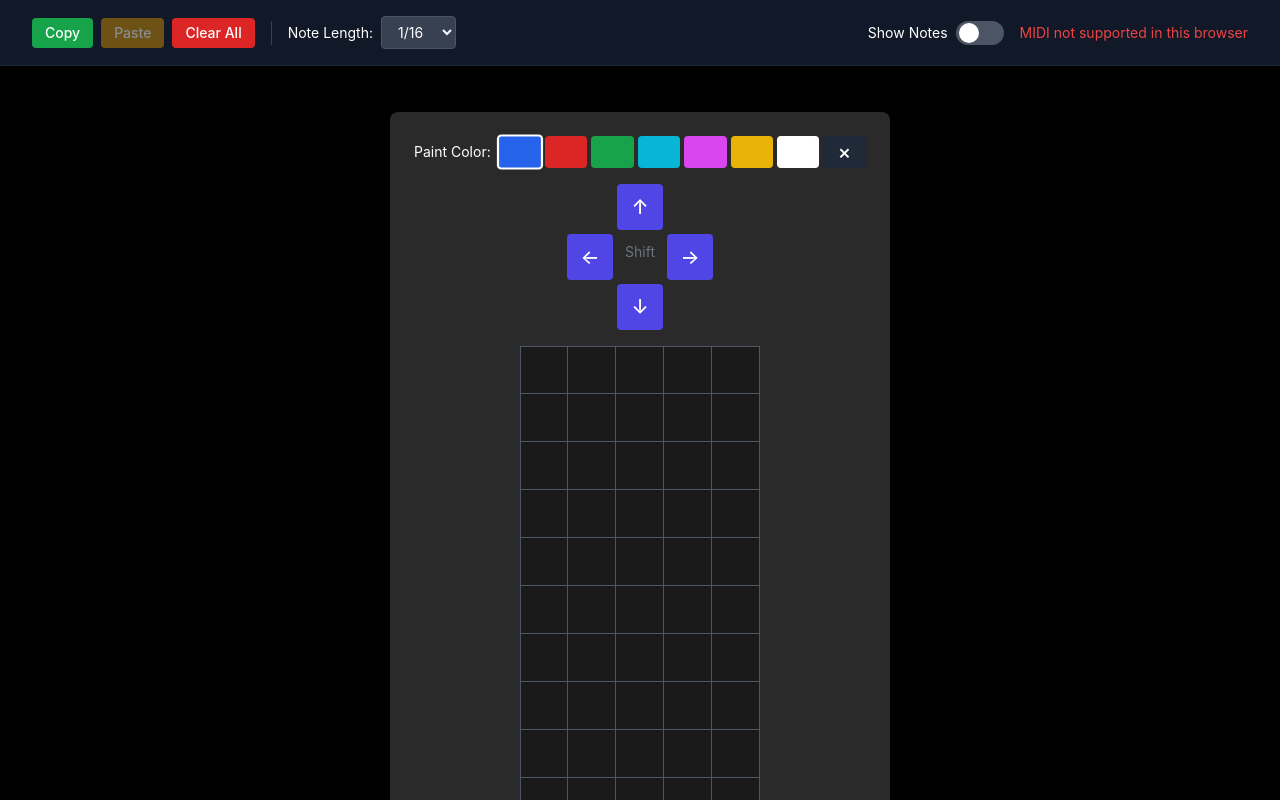
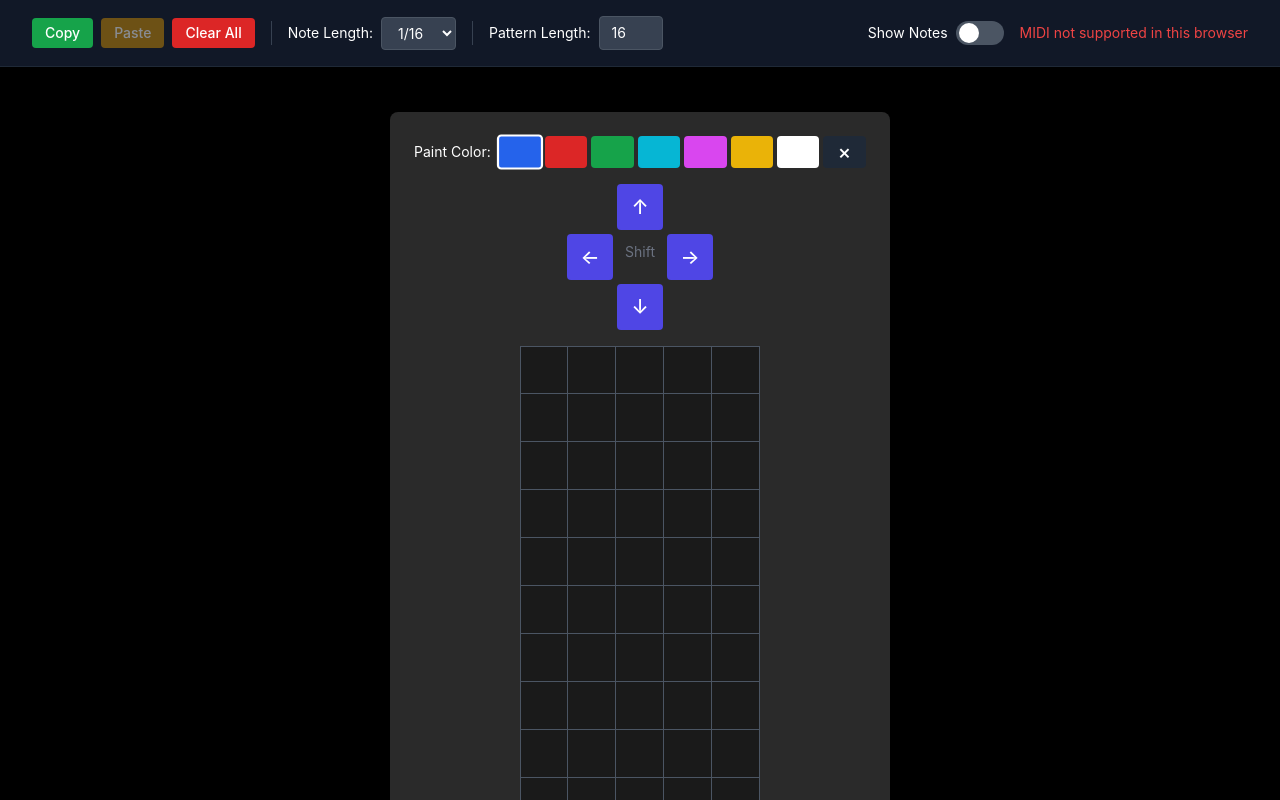
Before and after one commit to blastromen-labs/midi-seq, a Vue app: page / in a window 1280 px wide. Shown: the top 800 px of the page. Built offline with nearby package versions, Linux system fonts and the light colour scheme.

Commit message:
feat: set pattern length

```diff
--- a/src/App.vue
+++ b/src/App.vue
@@ -2,7 +2,8 @@
   <div class="min-h-screen flex flex-col bg-black" tabindex="0" @keydown="handleKeyDown" ref="container">
     <Navbar @midi-output-selected="handleMidiOutputSelected" @show-notes-changed="handleShowNotesChanged"
       @copy="copyCurrentStep" @paste="pasteToCurrentStep" @clear="clearClipboard" :copied-pattern="copiedPattern"
-      :note-length="noteLength" @note-length-changed="handleNoteLengthChanged" @clear-all-notes="clearAllNotes" />
+      :note-length="noteLength" @note-length-changed="handleNoteLengthChanged" @clear-all-notes="clearAllNotes"
+      :pattern-length="patternLength" @pattern-length-changed="handlePatternLengthChanged" />
     <main class="flex-1 flex items-center justify-center p-8 pt-20">
       <div class="bg-panel rounded-lg p-6 shadow-xl w-[500px]">
         <div class="mb-4 flex justify-between items-center">
@@ -119,7 +120,7 @@
           <div class="text-white flex items-center justify-center gap-1">
             <span class="w-6 text-right">{{ currentStepDisplay }}</span>
             <span class="text-gray-500">/</span>
-            <span class="w-6 text-left">16</span>
+            <span class="w-6 text-left">{{ patternLength }}</span>
           </div>
           <button @click="nextStep"
             class="w-10 h-10 flex items-center justify-center rounded bg-gray-700 text-white hover:bg-gray-600">
@@ -162,10 +163,10 @@ const selectedColor = ref('blue');
 const tempo = ref(120);
 const midiOutput = ref(null);
 const noteLength = ref('16');
+const patternLength = ref(16);
 
-// Create a 16-step sequence, each step having a 5x12 grid
-// Now each cell will be an object with color and noteLength, or false
-const sequence = ref(Array.from({ length: 16 }, () => Array(60).fill(false)));
+// Create a sequence with dynamic length
+const sequence = ref(Array.from({ length: patternLength.value }, () => Array(60).fill(false)));
 
 const currentStepDisplay = computed(() => currentStep.value + 1);
 const currentStepGrid = computed(() => sequence.value[currentStep.value]);
@@ -251,11 +252,11 @@ const resetDrawMode = () => {
 };
 
 const previousStep = () => {
-  currentStep.value = (currentStep.value - 1 + 16) % 16;
+  currentStep.value = (currentStep.value - 1 + patternLength.value) % patternLength.value;
 };
 
 const nextStep = () => {
-  currentStep.value = (currentStep.value + 1) % 16;
+  currentStep.value = (currentStep.value + 1) % patternLength.value;
 };
 
 const copyCurrentStep = () => {
@@ -357,35 +358,40 @@ const getMidiNote = (index, color) => {
 };
 
 const playStep = () => {
-  if (!midiOutput.value) return;
+  if (!isPlaying.value) return;
 
-  // First, send note off messages for the previous step's notes
-  const prevStepIndex = (currentStep.value - 1 + 16) % 16;
-  sequence.value[prevStepIndex].forEach((cell, index) => {
+  // Play current step
+  const currentStepNotes = sequence.value[currentStep.value];
+  currentStepNotes.forEach((cell, index) => {
     if (cell) {
-      const notes = getMidiNote(index, cell.color);
-      notes.forEach(({ note, channel }) => {
-        sendMidiNoteOff(note, channel);
-      });
+      const col = index % 5;
+      const row = Math.floor(index / 5);
+      const useChannel1 = col >= 3;
+      const adjustedCol = useChannel1 ? col - 3 : col;
+
+      // Calculate note numbers for each color section
+      const blueNote = row < 12 ? 127 - (adjustedCol * 36) - row : null;
+      const redNote = row < 12 ? 115 - (adjustedCol * 36) - row : null;
+      const greenNote = row < 12 ? 103 - (adjustedCol * 36) - row : null;
+
+      // Send MIDI notes based on cell color
+      if (cell.color === 'blue' && blueNote >= 0 && blueNote <= 127) {
+        sendMidiNoteOn(blueNote, 100, useChannel1 ? 1 : 0);
+        setTimeout(() => sendMidiNoteOff(blueNote, useChannel1 ? 1 : 0), 100);
+      }
+      if (cell.color === 'red' && redNote >= 0 && redNote <= 127) {
+        sendMidiNoteOn(redNote, 100, useChannel1 ? 1 : 0);
+        setTimeout(() => sendMidiNoteOff(redNote, useChannel1 ? 1 : 0), 100);
+      }
+      if (cell.color === 'green' && greenNote >= 0 && greenNote <= 127) {
+        sendMidiNoteOn(greenNote, 100, useChannel1 ? 1 : 0);
+        setTimeout(() => sendMidiNoteOff(greenNote, useChannel1 ? 1 : 0), 100);
+      }
     }
   });
 
-  // Then send note on messages for the current step
-  sequence.value[currentStep.value].forEach((cell, index) => {
-    if (cell) {
-      const notes = getMidiNote(index, cell.color);
-      notes.forEach(({ note, channel }) => {
-        sendMidiNoteOn(note, 100, channel);
-        // Schedule note off based on note length
-        const noteDuration = parseInt(cell.noteLength);
-        setTimeout(() => {
-          sendMidiNoteOff(note, channel);
-        }, (intervalTime.value / (noteDuration / 16)));
-      });
-    }
-  });
-
-  currentStep.value = (currentStep.value + 1) % 16;
+  // Move to next step
+  currentStep.value = (currentStep.value + 1) % patternLength.value;
 };
 
 const handleKeyDown = (event) => {
@@ -575,7 +581,25 @@ const handleNoteLengthChanged = (length) => {
 
 const clearAllNotes = () => {
   // Reset all steps to empty grid
-  sequence.value = Array.from({ length: 16 }, () => Array(60).fill(false));
+  sequence.value = Array.from({ length: patternLength.value }, () => Array(60).fill(false));
+};
+
+const handlePatternLengthChanged = (newLength) => {
+  // Store current sequence
+  const currentSequence = sequence.value;
+
+  // Create new sequence with new length
+  sequence.value = Array.from({ length: newLength }, (_, index) => {
+    // Copy existing steps if available, otherwise create empty step
+    return index < currentSequence.length ? currentSequence[index] : Array(60).fill(false);
+  });
+
+  patternLength.value = newLength;
+
+  // Ensure currentStep is within bounds
+  if (currentStep.value >= newLength) {
+    currentStep.value = newLength - 1;
+  }
 };
 
 onMounted(() => {
--- a/src/components/Navbar.vue
+++ b/src/components/Navbar.vue
@@ -49,6 +49,12 @@
                             <option value="64">1/64</option>
                         </select>
                     </div>
+                    <div class="h-6 w-px bg-gray-700"></div>
+                    <div class="flex items-center gap-2">
+                        <label class="text-white text-sm">Pattern Length:</label>
+                        <input type="number" v-model="patternLength" @change="patternLengthChanged" min="1" max="64"
+                            class="bg-gray-700 text-white rounded w-16 px-3 py-1.5 text-sm border border-gray-600 hover:border-blue-500 focus:border-blue-500 focus:ring-1 focus:ring-blue-500 focus:outline-none" />
+                    </div>
                 </div>
                 <div class="flex items-center gap-4">
                     <div class="flex items-center gap-2">
@@ -90,6 +96,10 @@ const props = defineProps({
     noteLength: {
         type: String,
         default: '16'
+    },
+    patternLength: {
+        type: Number,
+        default: 16
     }
 });
 
@@ -98,8 +108,9 @@ const midiOutputs = ref([]);
 const selectedDevice = ref('');
 const showNotes = ref(false);
 const selectedNoteLength = ref(props.noteLength);
+const patternLength = ref(props.patternLength);
 
-const emit = defineEmits(['midiOutputSelected', 'showNotesChanged', 'copy', 'paste', 'clear', 'noteLengthChanged', 'clearAllNotes']);
+const emit = defineEmits(['midiOutputSelected', 'showNotesChanged', 'copy', 'paste', 'clear', 'noteLengthChanged', 'clearAllNotes', 'patternLengthChanged']);
 
 const noteTypeChanged = () => {
     emit('noteLengthChanged', selectedNoteLength.value);
@@ -108,6 +119,13 @@ const noteTypeChanged = () => {
 const toggleShowNotes = () => {
     showNotes.value = !showNotes.value;
     emit('showNotesChanged', showNotes.value);
+};
+
+const patternLengthChanged = () => {
+    // Ensure the value is between 1 and 64
+    if (patternLength.value < 1) patternLength.value = 1;
+    if (patternLength.value > 64) patternLength.value = 64;
+    emit('patternLengthChanged', patternLength.value);
 };
 
 const initializeMidi = async () => {
```
